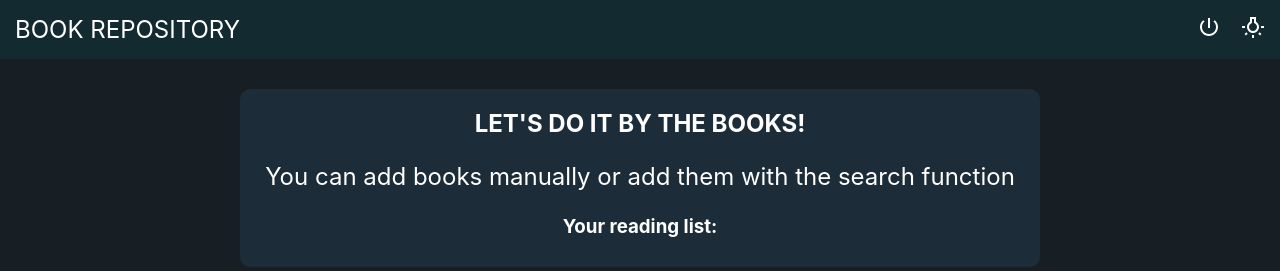
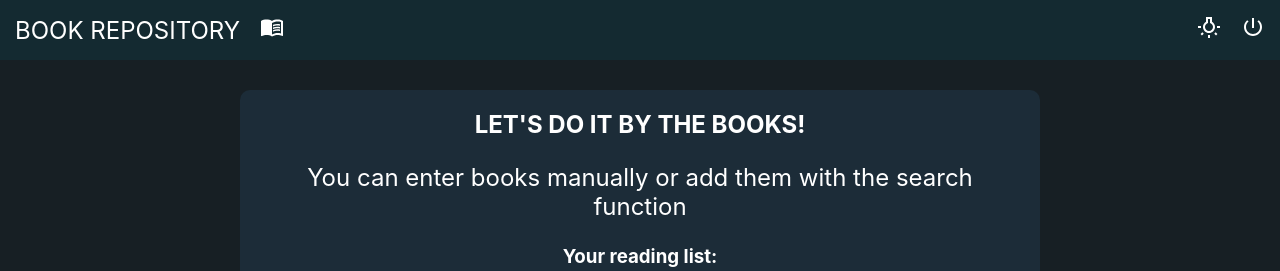
Before and after one commit to kemenykristof/book-repository, a React (Create React App) app: page / in a window 1280 px wide. Shown: the top 271 px of the page. Built offline with nearby package versions, Linux system fonts and the light colour scheme; no server answers; the database is empty; sample sign-in values are in the browser's storage.

Commit message:
book icon for header

```diff
--- a/src/components/Navbar.jsx
+++ b/src/components/Navbar.jsx
@@ -26,7 +26,9 @@ const Navbar = () => {
       }}
     >
       <h2 style={{ margin: "10px 0" }}> LET'S DO IT BY THE BOOKS!</h2>
-      <p style={{fontSize:'1.5em'}}>You can add books manually or add them with the search function</p>
+      <p style={{ fontSize: "1.5em" }}>
+        You can enter books manually or add them with the search function
+      </p>
       <h3>Your reading list:</h3>
       {/* <p>Currently you have books to read.</p> */}
     </div>
--- a/src/registration/Header.jsx
+++ b/src/registration/Header.jsx
@@ -3,6 +3,7 @@ import app from "../firebase/Firebase";
 import { ThemeContext } from "../contexts/ThemeContext";
 import PowerSettingsNewIcon from "@material-ui/icons/PowerSettingsNew";
 import ThemeToggle from "../components/ThemeButton";
+import MenuBookOutlined from "@material-ui/icons/MenuBookOutlined";
 
 const Header = () => {
   const { isLightTheme, darkTheme, lightTheme } = useContext(ThemeContext);
@@ -23,13 +24,14 @@ const Header = () => {
       >
         <div>
           <span style={{ fontSize: "1.5em" }}>BOOK REPOSITORY</span>
+          <MenuBookOutlined style={{ marginLeft: "20px" }}></MenuBookOutlined>
         </div>
         <div>
+          <ThemeToggle />
           <PowerSettingsNewIcon
-            style={{ cursor: "pointer", marginRight: "20px" }}
+            style={{ cursor: "pointer", marginLeft: "20px" }}
             onClick={() => app.auth().signOut()}
           ></PowerSettingsNewIcon>
-          <ThemeToggle />
         </div>
       </div>
     </nav>
```
